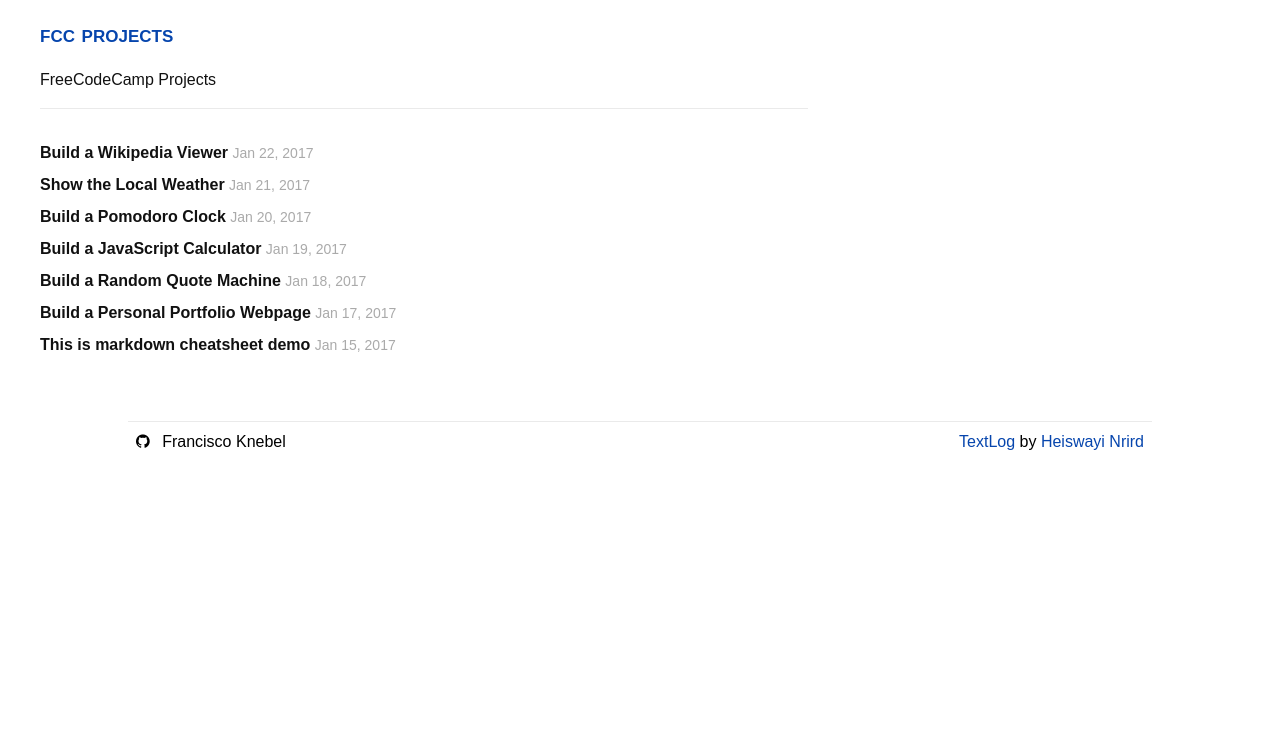
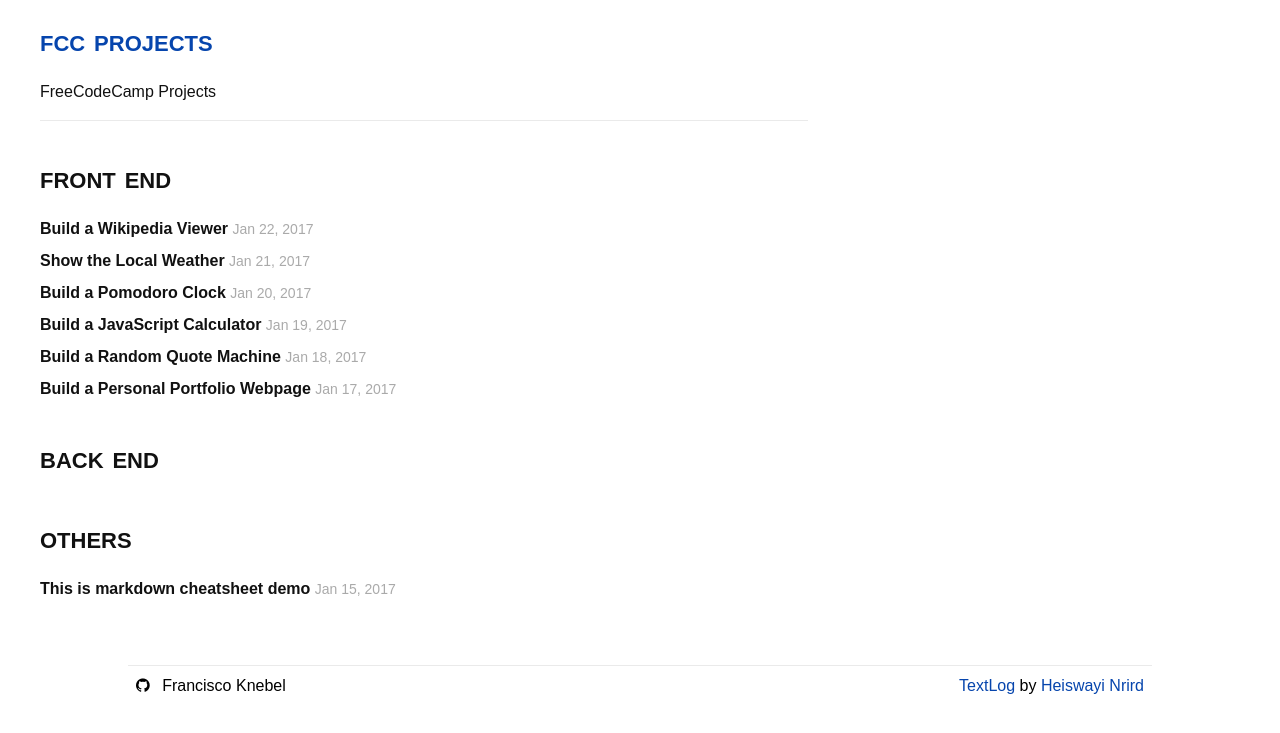
Before and after one commit to FranciscoKnebel/fcc-projects, a Jekyll site: the page built from index.html, in a window 1280 px wide. Shown: the top 733 px of the page. Built offline with Jekyll 4.4.1, drawn with Linux system fonts in a browser that asks for light colours; some web fonts are replaced.

Commit message:
Separate Front/Back end in index. Fork me ribbon on github posts.

```diff
--- /dev/null
+++ b/_includes/forkme.html
@@ -0,0 +1,38 @@
+{% if page.github %}
+<a href="{{ page.github }}" class="github-corner" aria-label="View source on Github">
+	<svg width="80" height="80" viewBox="0 0 250 250" style="fill:#FD6C6C; color:#fff; position: absolute; top: 0; border: 0; right: 0;" aria-hidden="true">
+		<path d="M0,0 L115,115 L130,115 L142,142 L250,250 L250,0 Z"></path>
+		<path d="M128.3,109.0 C113.8,99.7 119.0,89.6 119.0,89.6 C122.0,82.7 120.5,78.6 120.5,78.6 C119.2,72.0 123.4,76.3 123.4,76.3 C127.3,80.9 125.5,87.3 125.5,87.3 C122.9,97.6 130.6,101.9 134.4,103.2" fill="currentColor" style="transform-origin: 130px 106px;" class="octo-arm"></path>
+		<path d="M115.0,115.0 C114.9,115.1 118.7,116.5 119.8,115.4 L133.7,101.6 C136.9,99.2 139.9,98.4 142.2,98.6 C133.8,88.0 127.5,74.4 143.8,58.0 C148.5,53.4 154.0,51.2 159.7,51.0 C160.3,49.4 163.2,43.6 171.4,40.1 C171.4,40.1 176.1,42.5 178.8,56.2 C183.1,58.6 187.2,61.8 190.9,65.4 C194.5,69.0 197.7,73.2 200.1,77.6 C213.8,80.2 216.3,84.9 216.3,84.9 C212.7,93.1 206.9,96.0 205.4,96.6 C205.1,102.4 203.0,107.8 198.3,112.5 C181.9,128.9 168.3,122.5 157.7,114.1 C157.9,116.9 156.7,120.9 152.7,124.9 L141.0,136.5 C139.8,137.7 141.6,141.9 141.8,141.8 Z" fill="currentColor" class="octo-body"></path>
+	</svg>
+</a>
+<style>
+	.github-corner:hover .octo-arm {
+		animation: octocat-wave 560ms ease-in-out
+	}
+
+	@keyframes octocat-wave {
+		0%,
+		100% {
+			transform: rotate(0)
+		}
+		20%,
+		60% {
+			transform: rotate(-25deg)
+		}
+		40%,
+		80% {
+			transform: rotate(10deg)
+		}
+	}
+
+	@media (max-width:500px) {
+		.github-corner:hover .octo-arm {
+			animation: none
+		}
+		.github-corner .octo-arm {
+			animation: octocat-wave 560ms ease-in-out
+		}
+	}
+</style>
+{% endif %}
--- a/_layouts/default.html
+++ b/_layouts/default.html
@@ -6,6 +6,7 @@
       {{ content }}
     </div>
 
+		{% include forkme.html %}
 		{% include footer.html %}
     {% include analytics.html %}
   </body>
--- a/_sass/_layout.scss
+++ b/_sass/_layout.scss
@@ -18,7 +18,7 @@
 .smallcap {
     text-transform: lowercase;
     font-variant: small-caps;
-    font-size: 1.5rem;
+    font-size: 2rem;
     font-weight: bold;
 
     a,
@@ -26,6 +26,7 @@
         text-decoration: none;
     }
 }
+
 /**
  * Page content
  */
--- a/index.html
+++ b/index.html
@@ -7,11 +7,38 @@
 		<p>FreeCodeCamp Projects</p>
 	</section>
 	<section>
+		<h1 class="smallcap">Front End</h1>
 		<ul class="post-list">
 			{% for post in site.posts %}
-			<li>
-				<a href="{{ post.url | prepend: site.baseurl }}">{{ post.title }}</a> <time datetime="{{ post.date | date_to_xmlschema }}">{{ post.date | date: "%b %d, %Y" }}</time>
-			</li>
+				{% if post.tags[1] == 'Front End' %}
+					<li>
+						<a href="{{ post.url | prepend: site.baseurl }}">{{ post.title }}</a> <time datetime="{{ post.date | date_to_xmlschema }}">{{ post.date | date: "%b %d, %Y" }}</time>
+					</li>
+				{% endif %}
+			{% endfor %}
+		</ul>
+	</section>
+	<section>
+		<h1 class="smallcap">Back End</h1>
+		<ul class="post-list">
+			{% for post in site.posts %}
+				{% if post.tags[1] == 'Back End' %}
+					<li>
+						<a href="{{ post.url | prepend: site.baseurl }}">{{ post.title }}</a> <time datetime="{{ post.date | date_to_xmlschema }}">{{ post.date | date: "%b %d, %Y" }}</time>
+					</li>
+				{% endif %}
+			{% endfor %}
+		</ul>
+	</section>
+	<section>
+		<h1 class="smallcap">Others</h1>
+		<ul class="post-list">
+			{% for post in site.posts %}
+				{% if post.tags[1] != 'Back End' and post.tags[1] != 'Front End' %}
+					<li>
+						<a href="{{ post.url | prepend: site.baseurl }}">{{ post.title }}</a> <time datetime="{{ post.date | date_to_xmlschema }}">{{ post.date | date: "%b %d, %Y" }}</time>
+					</li>
+				{% endif %}
 			{% endfor %}
 		</ul>
 	</section>
```
